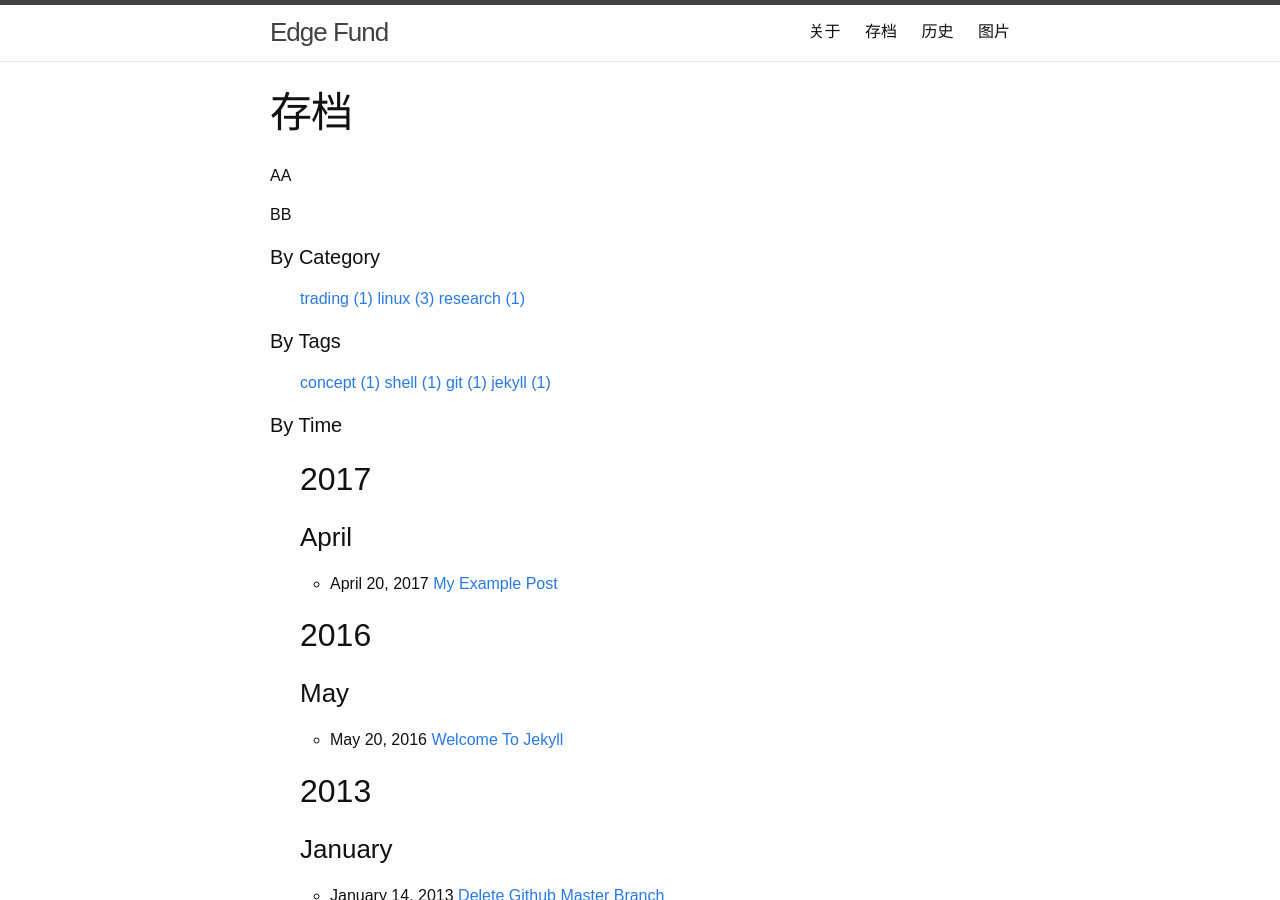
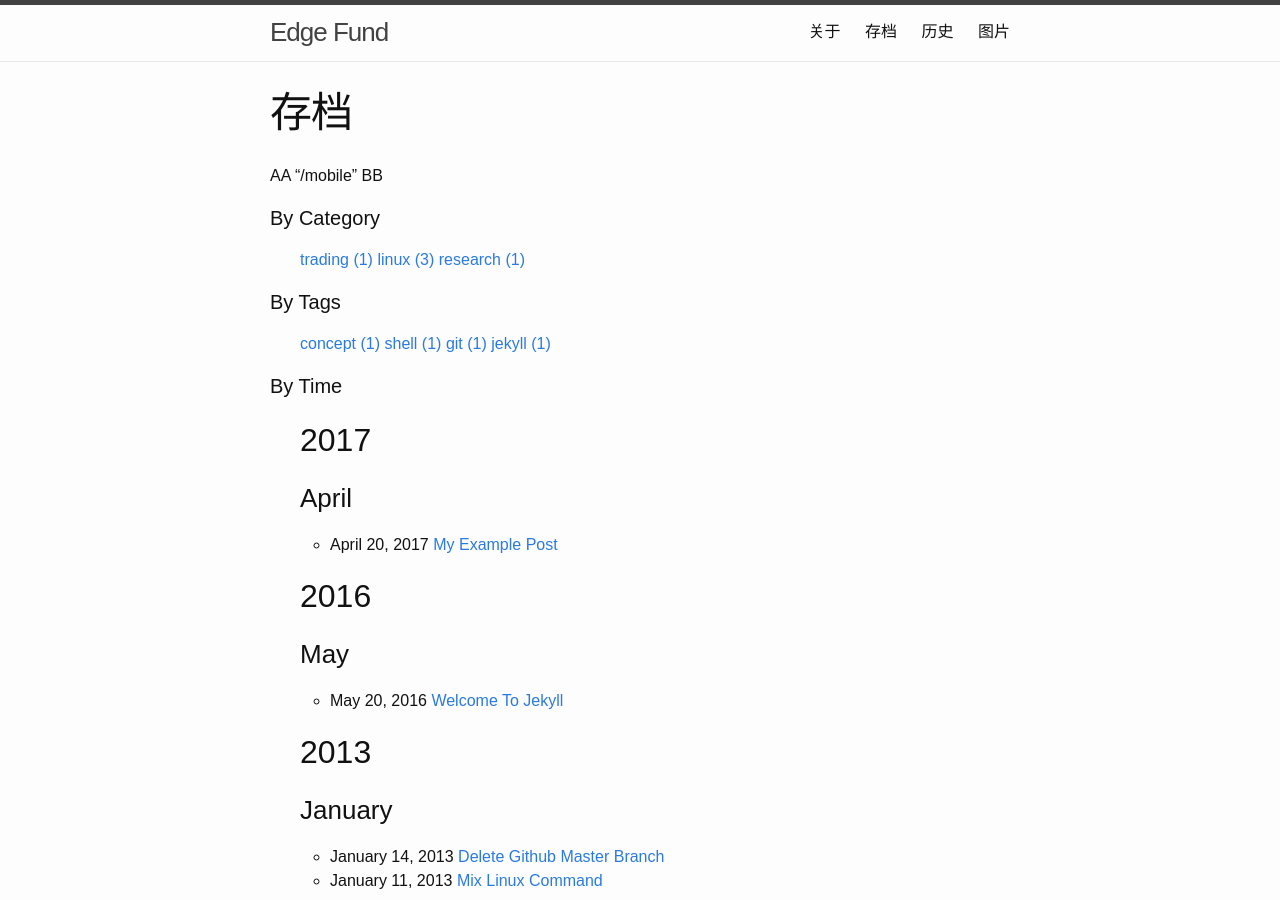
Before and after one commit to ICTime/minima, a Jekyll site: the page built from archive.md, in a window 1280 px wide and 900 px high. Built offline with Jekyll 4.4.1, drawn with Linux system fonts in a browser that asks for light colours.

```diff
--- a/archive.md
+++ b/archive.md
@@ -4,8 +4,7 @@ title: 存档
 permalink: /archive/
 ---
 AA
-{{ BASE_PATH| relative_url  }}
-{{baseurl}}
+"{{site.baseurl}}"
 BB
 
 <h1 class="page-heading">By Category</h1>
@@ -87,9 +86,9 @@ BB
     {% if node.title != null %}
       {% if group == null or group == node.group %}
         {% if page.url == node.url %}
-        <li class="active"><a href="{{ site.baseurl }}{{node.url}}" class="active">{{node.title}}</a></li>
+        <li class="active"><a href="{{site.baseurl }}{{node.url}}" class="active">{{node.title}}</a></li>
         {% else %}
-        <li><a href="{{ site.baseurl }} {{node.url}}">{{node.title}}</a></li>
+        <li><a href="{{ site.baseurl }}{{node.url}}">{{node.title}}</a></li>
         {% endif %}
       {% endif %}
     {% endif %}
@@ -106,9 +105,9 @@ BB
     {% if node.title != null %}
       {% if group == null or group == node.group %}
         {% if page.url == node.url %}
-        <li class="active"><a href="/mobile{{node.url}}" class="active">{{node.title}}</a></li>
+        <li class="active"><a href="{{ site.baseurl }}{{ node.url}}" class="active">{{node.title}}</a></li>
         {% else %}
-        <li><a href="/mobile{{node.url}}">{{node.title}}</a></li>
+        <li><a href="{{ site.baseurl }}{{node.url}}">{{node.title}}</a></li>
         {% endif %}
       {% endif %}
     {% endif %}
```
